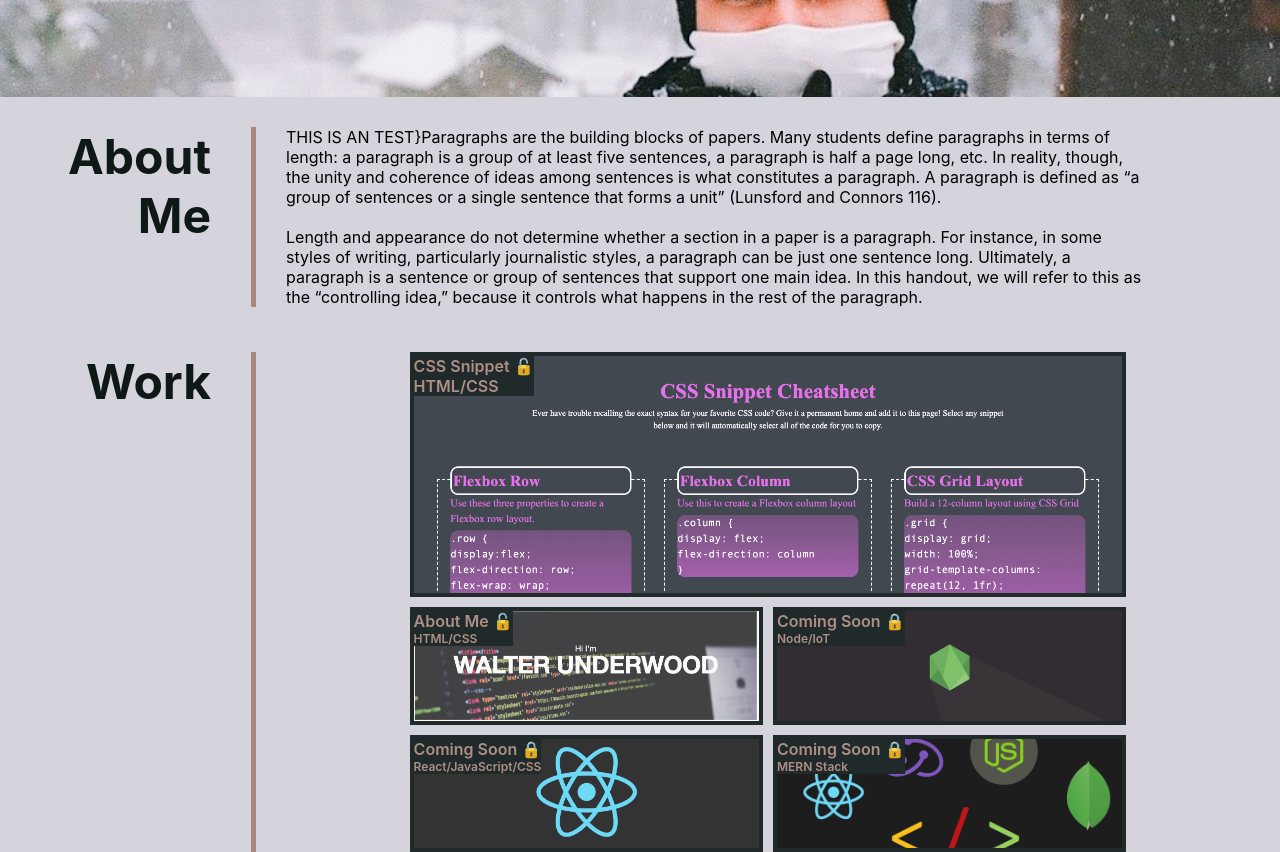
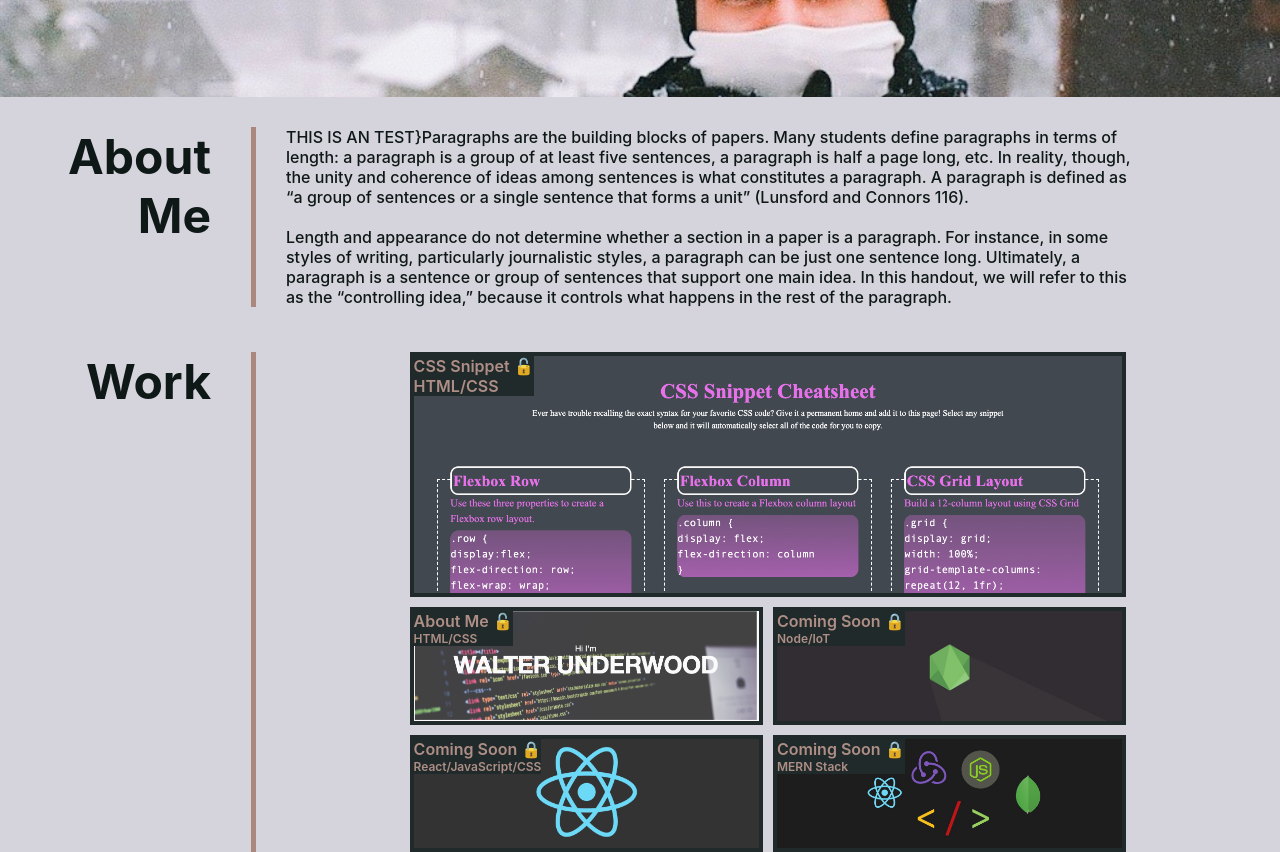
Before and after one commit to Wau00/Advanced-Portofolio-HW-2, a plain HTML site: page index.html in a window 1280 px wide. Shown: the part 265-1117 px from the top of the page. Drawn offline with Linux system fonts and the light colour scheme.

Commit message:
Render work background images

```diff
--- a/assets/style.css
+++ b/assets/style.css
@@ -106,6 +106,8 @@ nav ul li a{
     padding: 0 30px;
     line-height: 1,6;
     width: 90%;
+    color: #0e1817;
+    font-weight: 500;
 }
 .subtittle{
     border-right:5px solid #aa887e;
@@ -182,7 +184,8 @@ h3 {
 
 .Website{
     background-image: url(./images/Aboutme.png);
-    background-position: center top;
+    background-position: top;
+
 }
 .Node{
 background-image: url(./images/Node.png);
@@ -195,6 +198,9 @@ background-image: url(./images/React.png);
 
 .Stack{
 background-image: url(./images/MERN.png);
+background-size: contain;
+background-repeat: no-repeat;
+background-color: #0a0a0a;
 }
 
 
```
